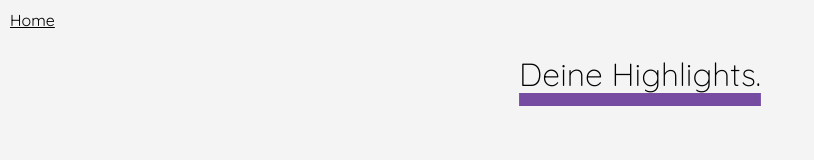
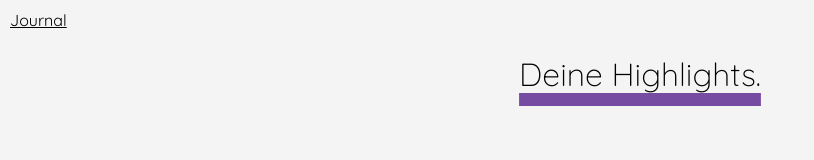
Before and after one commit to marialitwa/capstone-project, a Next.js app: page /favorites in a window 1280 px wide. Shown: the top 160 px of the page, without its empty margins (0-814 px from the left). Built offline with nearby package versions, Linux system fonts and the light colour scheme.

Commit message:
Update link on favorites page to answers page instead homepage.

```diff
--- a/pages/favorites.js
+++ b/pages/favorites.js
@@ -3,9 +3,13 @@ import styled from "styled-components";
 import Link from "next/link";
 
 export default function FavoritesPage() {
+  const currentDate = new Date()
+    .toLocaleDateString("de-DE")
+    .replaceAll(".", "-");
+
   return (
     <>
-      <StyledLink href="/">Home</StyledLink>
+      <StyledLink href={`/answers/${currentDate}`}>Journal</StyledLink>
       <Heading>Deine Highlights.</Heading>
     </>
   );
```
